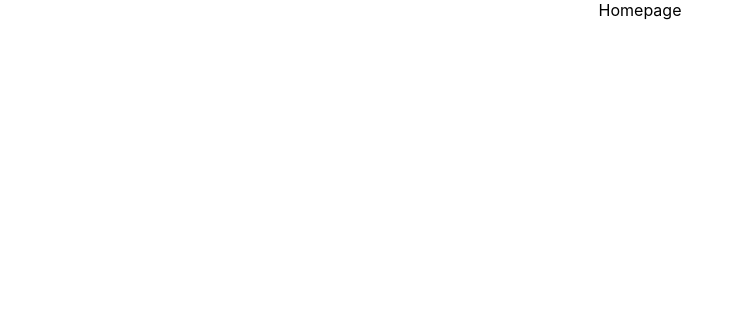
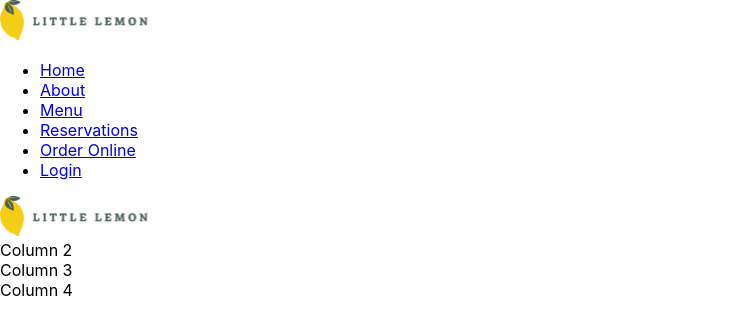
Before and after one commit to HelvellynRidge/capstone, a React (Create React App) app: page / in a window 1280 px wide. Shown: the top 334 px of the page, without its empty margins (0-744 px from the left). Built offline with nearby package versions, Linux system fonts and the light colour scheme.

Commit message:
Working on Footer

```diff
--- a/src/App.js
+++ b/src/App.js
@@ -1,11 +1,17 @@
 import './App.css';
+import Header from './Header';
+import Nav from './Nav';
+import Main from './Main';
+import Footer from './Footer';
 
 function App() {
   return (
-    <div className="App">
-      Homepage
+    <div>
+    <Header/>
+    <Nav/>
+    <Footer/>
     </div>
-  );
+    );
 }
 
 export default App;
--- /dev/null
+++ b/src/Footer.js
@@ -0,0 +1,13 @@
+function Footer() {
+    return (
+    <div className="four-coloumn-footer">
+        <div className="FooterImage">
+            <img src="Logo.svg" alt="Logo"></img>
+        </div>
+        <div className="FooterNavigation">Column 2</div>
+        <div className="FooterContact">Column 3</div>
+        <div className="FooterSocials">Column 4</div>
+    </div>
+    );
+  }
+  export default Footer;
--- /dev/null
+++ b/src/Header.js
@@ -0,0 +1,8 @@
+function Header() {
+    return (
+      <div>
+        <img src="Logo.svg" alt="Logo"></img>
+    </div>
+    );
+  }
+  export default Header;
--- /dev/null
+++ b/src/Nav.js
@@ -0,0 +1,28 @@
+function Nav() {
+    return (
+      <div>
+        <ul>
+            <li>
+                <a href="Home">Home
+                </a>
+            </li>
+            <li><a href="About"> About
+                </a>
+            </li>
+            <li><a href="Menu"> Menu
+                </a>
+            </li>
+            <li><a href="Reservations"> Reservations
+                </a>
+            </li>
+            <li><a href="Order Online"> Order Online
+                </a>
+            </li>
+            <li><a href="Login"> Login
+                </a>
+            </li>
+        </ul>
+    </div>
+    );
+  }
+  export default Nav;
```
Also changed, not shown: public/Logo.svg (added), src/Main.js (added).
